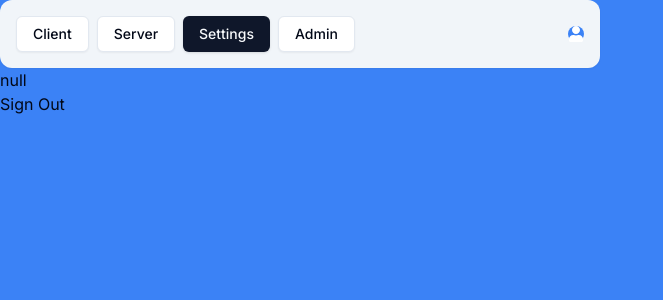
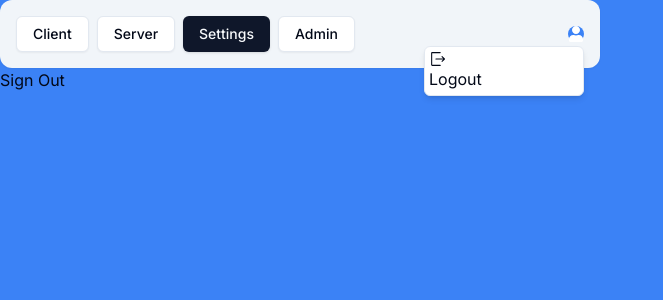
Before and after one commit to gaurimadan/auth-tut, a Next.js app: page /settings in a window 1280 px wide. Both pictures are taken after a click on the button 576 px from the left and 34 px from the top of the page. Shown: the top 300 px of the page, without its empty margins (0-663 px from the left). Built offline with nearby package versions, Linux system fonts and the light colour scheme; no server answers.

Commit message:
settings page modified

```diff
--- a/app/(protected)/settings/page.tsx
+++ b/app/(protected)/settings/page.tsx
@@ -1,19 +1,24 @@
-import { auth, signOut } from "@/auth";
+"use client";
+
+import { logout } from "@/actions/logout";
+import { useCurrentUser } from "@/hooks/use-current-user";
 
 
-const SettingPage = async () =>{
-    const session = await auth();
+const SettingPage =  () =>{
+    const user = useCurrentUser();
+
+    const onClick= () => {
+        logout();
+    };
+
     return(
         <div>
-           {JSON.stringify(session)}
-           <form action={async()=>{
-            "use server";
-            await signOut();
-           }}>
-            <button type="submit">
+           {JSON.stringify(user)}
+
+            <button  onClick={onClick} type="submit">
                 Sign Out
             </button>
-           </form>
+
         </div>
     )
 }
--- a/app/layout.tsx
+++ b/app/layout.tsx
@@ -1,7 +1,8 @@
 import type { Metadata } from "next";
 import { Inter } from "next/font/google";
 import "./globals.css";
-
+import { auth } from "@/auth";
+import { SessionProvider } from "next-auth/react";
 const inter = Inter({ subsets: ["latin"] });
 
 export const metadata: Metadata = {
@@ -9,14 +10,18 @@ export const metadata: Metadata = {
   description: "Generated by create next app",
 };
 
-export default function RootLayout({
+export default async function RootLayout({
   children,
 }: Readonly<{
   children: React.ReactNode;
 }>) {
+  const session = await auth();
   return (
-    <html lang="en">
+    <SessionProvider session={session}>
+       <html lang="en">
       <body className={inter.className}>{children}</body>
-    </html>
+      </html>
+    </SessionProvider>
+
   );
 }
--- a/components/auth/user-button.tsx
+++ b/components/auth/user-button.tsx
@@ -4,9 +4,13 @@ import { Avatar } from "@radix-ui/react-avatar";
 import { DropdownMenu, DropdownMenuTrigger } from "@radix-ui/react-dropdown-menu";
 import { AvatarFallback, AvatarImage } from "../ui/avatar";
 import { FaUser } from "react-icons/fa";
+import { useCurrentUser } from "@/hooks/use-current-user";
+import { DropdownMenuContent } from "../ui/dropdown-menu";
+import { LogoutButton } from "./logout-button";
+import { ExitIcon } from "@radix-ui/react-icons";
 
 export const UserButton = () => {
-
+        const user = useCurrentUser();
             return (
                <DropdownMenu>
                 <DropdownMenuTrigger>
@@ -17,6 +21,12 @@ export const UserButton = () => {
                         </AvatarFallback>
                     </Avatar>
                 </DropdownMenuTrigger>
+                <DropdownMenuContent className="w-40" align="end">
+                    <LogoutButton>
+                        <ExitIcon className="h-4 w-4 mr-2"/>
+                        Logout
+                    </LogoutButton>
+                </DropdownMenuContent>
                </DropdownMenu>
             )
 }
--- /dev/null
+++ b/hooks/use-current-user.ts
@@ -0,0 +1,6 @@
+import { useSession } from "next-auth/react";
+
+export const useCurrentUser = () =>{
+    const session = useSession();
+    return session.data?.user;
+}
```
